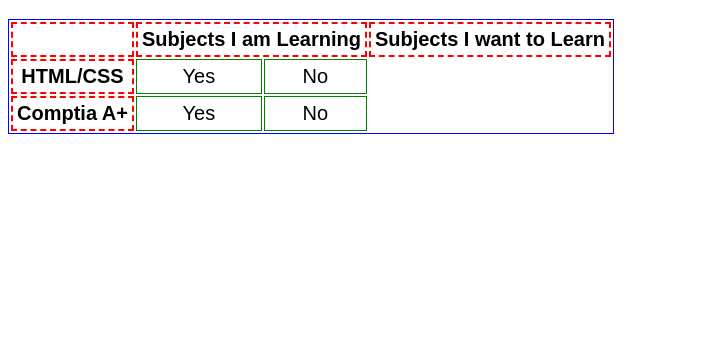
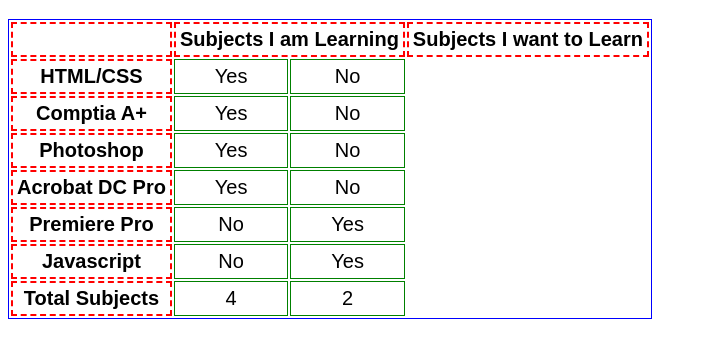
Before and after one commit to metaldude18/building-tables, a plain HTML site: page index.html in a window 1280 px wide. Shown: the part 61-418 px from the top of the page, without its empty margins (0-707 px from the left). Drawn offline with Linux system fonts and the light colour scheme.

Commit message:
Added all other rows and cols

```diff
--- a/index.html
+++ b/index.html
@@ -26,7 +26,34 @@
                     <td>Yes</td>
                     <td>No</td>
                 </tr>
+                <tr>
+                    <th scope="row" rowspan="1">Photoshop</th>
+                    <td>Yes</td>
+                    <td>No</td>
+                </tr>
+                <tr>
+                    <th scope="row" rowspan="1">Acrobat DC Pro</th>
+                    <td>Yes</td>
+                    <td>No</td>
+                </tr>
+                <tr>
+                    <th scope="row" rowspan="1">Premiere Pro</th>
+                    <td>No</td>
+                    <td>Yes</td>
+                </tr>
+                <tr>
+                    <th scope="row" rowspan="1">Javascript</th>
+                    <td>No</td>
+                    <td>Yes</td>
+                </tr>
             </tbody>
+            <tfoot>
+                <tr>
+                    <th scope="row" rowspan="1">Total Subjects</th>
+                    <td>4</td>
+                    <td>2</td>
+                </tr>
+            </tfoot>
         </table>
     </body>
 </html>
--- a/style.css
+++ b/style.css
@@ -18,3 +18,9 @@
     margin: 1px;
     padding: 2px;
 }
+
+tfoot {
+    border: 1px dotted black;
+    padding: 2px;
+    margin: 2px;
+}
```
Also changed, not shown: 1 other file.
